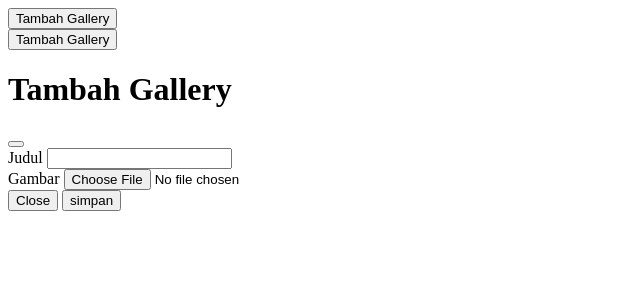
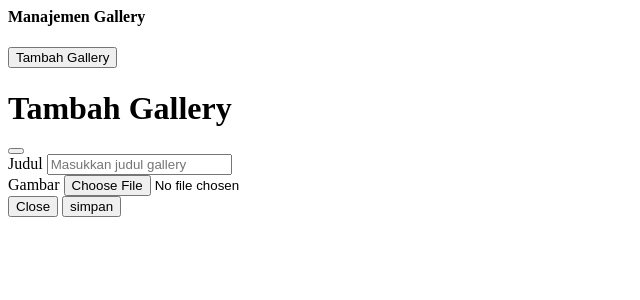
Before and after one commit to Cayzoxs/dailyjournal, a PHP site: page /gallery.php in a window 1280 px wide. Shown: the top 300 px of the page, without its empty margins (0-640 px from the left). Run offline with PHP 8.4, Linux system fonts and the light colour scheme.

Commit message:
Memperbaiki fitur admin di menu gallery

```diff
--- a/gallery.php
+++ b/gallery.php
@@ -1,41 +1,3 @@
-<!DOCTYPE html>
-<html lang="en">
-<head>
-    <meta charset="UTF-8">
-    <meta name="viewport" content="width=device-width, initial-scale=1.0">
-    <title>Gallery</title>
-</head>
-<body>
-    <div class="container">
-    <button type="button" class="btn btn-secondary mb-2" data-bs-toggle="modal" data-bs-target="#modalTambah">
-        <i class="bi bi-plus-lg"></i> Tambah Gallery
-    </button>
-    <div class="row">
-        <div class="table-responsive" id="gallery_data"></div>
-    </div>
-</div>
-
-<script>
-$(document).ready(function(){
-    load_data();
-    $(document).on('click', '.halaman', function(e){
-        e.preventDefault();
-        load_data($(this).attr("id"));
-    });
-});
-
-function load_data(hlm){
-    $.ajax({
-        url : "gallery_data.php",
-        method : "POST",
-        data : { hlm: hlm },
-        success : function(data){
-            $('#gallery_data').html(data);
-        }
-    });
-}
-</script>
-
 <?php
 include "koneksi.php";
 include "upload_foto.php";
@@ -94,27 +56,36 @@ if (isset($_POST['hapus'])) {
 ?>
 
 <div class="container">
-    <button type="button" class="btn btn-secondary mb-2" data-bs-toggle="modal" data-bs-target="#modalTambah">
+    <div class="d-flex justify-content-between align-items-center mb-3">
+        <h4 class="mb-0">Manajemen Gallery</h4>
+        <button type="button" class="btn btn-secondary" data-bs-toggle="modal" data-bs-target="#modalTambah">
             <i class="bi bi-plus-lg"></i> Tambah Gallery
         </button>
-    <div class="row">
-        <div class="table-responsive" id="gallery_data"></div>
-        <div class="modal fade" id="modalTambah" data-bs-backdrop="static" tabindex="-1">
+    </div>
+
+    <div class="card shadow-sm">
+        <div class="card-body">
+            <div class="table-responsive" id="gallery_data">
+                </div>
+        </div>
+    </div>
+
+    <div class="modal fade" id="modalTambah" data-bs-backdrop="static" tabindex="-1" aria-labelledby="modalTambahLabel" aria-hidden="true">
         <div class="modal-dialog">
-                <div class="modal-content">
+            <div class="modal-content text-dark">
                 <div class="modal-header">
-                        <h1 class="modal-title fs-5">Tambah Gallery</h1>
-                        <button type="button" class="btn-close" data-bs-dismiss="modal"></button>
+                    <h1 class="modal-title fs-5" id="modalTambahLabel">Tambah Gallery</h1>
+                    <button type="button" class="btn-close" data-bs-dismiss="modal" aria-label="Close"></button>
                 </div>
                 <form method="post" action="" enctype="multipart/form-data">
                     <div class="modal-body">
                         <div class="mb-3">
                             <label class="form-label">Judul</label>
-                                <input type="text" class="form-control" name="judul" required>
+                            <input type="text" class="form-control" name="judul" placeholder="Masukkan judul gallery" required>
                         </div>
                         <div class="mb-3">
                             <label class="form-label">Gambar</label>
-                                <input type="file" class="form-control" name="gambar">
+                            <input type="file" class="form-control" name="gambar" required>
                         </div>
                     </div>
                     <div class="modal-footer">
@@ -126,16 +97,18 @@ if (isset($_POST['hapus'])) {
         </div>
     </div>
 </div>
-</div>
 
 <script>
 $(document).ready(function(){
     load_data();
+
     $(document).on('click', '.halaman', function(e){
         e.preventDefault();
-        load_data($(this).attr("id"));
+        var hlm = $(this).attr("id");
+        load_data(hlm);
     });
 });
+
 function load_data(hlm){
     $.ajax({
         url : "gallery_data.php",
@@ -147,5 +120,3 @@ function load_data(hlm){
     });
 }
 </script>
-</body>
-</html>
```
Also changed, not shown: admin.php (+8 -26 lines), gallery_data.php (+11 -18 lines). Lines whose indentation alone changed are shown as unchanged.
